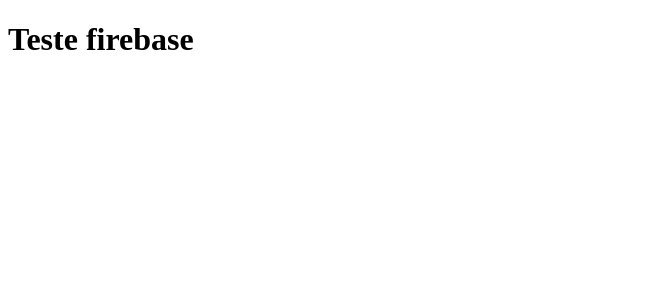
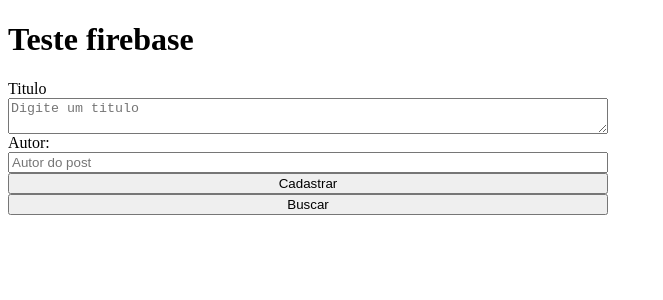
Before and after one commit to MarcosVinicius556/estudos-firebase, a React (Vite) app: page / in a window 1280 px wide. Shown: the top 300 px of the page, without its empty margins (0-663 px from the left). Built offline with nearby package versions, Linux system fonts and the light colour scheme.

Commit message:
Funções de inserir e buscar documentos no firebase

```diff
--- a/src/App.jsx
+++ b/src/App.jsx
@@ -1,10 +1,85 @@
 import { db } from './FirebaseConnection';
+import { useState } from 'react';
+import { doc, setDoc, collection, addDoc, getDoc } from 'firebase/firestore';
+import './app.css';
 
 function App() {
+
+  const [titulo, setTitulo] = useState('');
+  const [autor, setAutor] = useState('');
+
+  //Função assíncrona, pois pode demorar para retornar resposta do banco
+  async function add() {
+    //Cria um novo documento
+    // await setDoc( //Retorna uma promisse, pois pode ou não conseguir salvar no banco
+    //         doc(db,      //Passando conexão com o banco (db)
+    //            'posts',  //Qual a referência para ele salvar
+    //            '12345'), //"id" do documento passado de forma estática
+    //            {
+    //               /**
+    //                * Dados do documento para inserir no banco <K,V>
+    //                */
+    //               titulo: titulo,
+    //               autor: autor
+    //             }
+    //         ).then(() => {
+    //           console.log(`Salvou novo documento`);
+    //         })
+    //          .catch((error) => {
+    //           console.log(`erro --> ${error}`)
+    //          });
+
+    await addDoc( //Doferente do setDoc(), este cria um ID automaticamente
+          collection(db, //Conexão com o banco
+                    'posts'), //Específicando qual será a coleção utilizada
+                    {
+                      titulo: titulo,
+                      autor: autor
+                    }
+          ).then(() => {
+            console.log('Novo documento cadastrado com sucesso!');
+            setAutor('');
+            setTitulo('');
+          })
+           .catch((error) => {
+            console.log(`Não foi possível cadastrar o documento, motivo: ${error}`);
+           });
+    }
+
+    async function buscar() {
+        const postRef = doc(db, 'posts', '12345'); //Criando a referência do documento
+
+        await getDoc(postRef) //Buscando o documento
+                  .then((snapshot) => {
+                    setAutor(snapshot.data().autor)
+                    setTitulo(snapshot.data().titulo)
+                  }) //Sucesso
+                  .catch((error) => {
+                    console.log('Erro ao buscar post: ' + error)
+                  }); //Falha
+    }
 
   return (
       <div>
         <h1>Teste firebase</h1>
+
+        <div className="container">
+          <label>Titulo</label>
+          <textarea
+            type="text"
+            placeholder='Digite um titulo'
+            value={titulo}
+            onChange={(e) => setTitulo(e.target.value)}/>
+
+          <label>Autor: </label>
+          <input
+            placeholder='Autor do post'
+            value={autor}
+            onChange={(e) => setAutor(e.target.value)}/>
+
+          <button onClick={add}>Cadastrar</button>
+          <button onClick={buscar}>Buscar</button>
+        </div>
       </div>
   )
 }
--- /dev/null
+++ b/src/app.css
@@ -0,0 +1,5 @@
+.container{
+    width: 600px;
+    display: flex;
+    flex-direction: column;
+}
```
